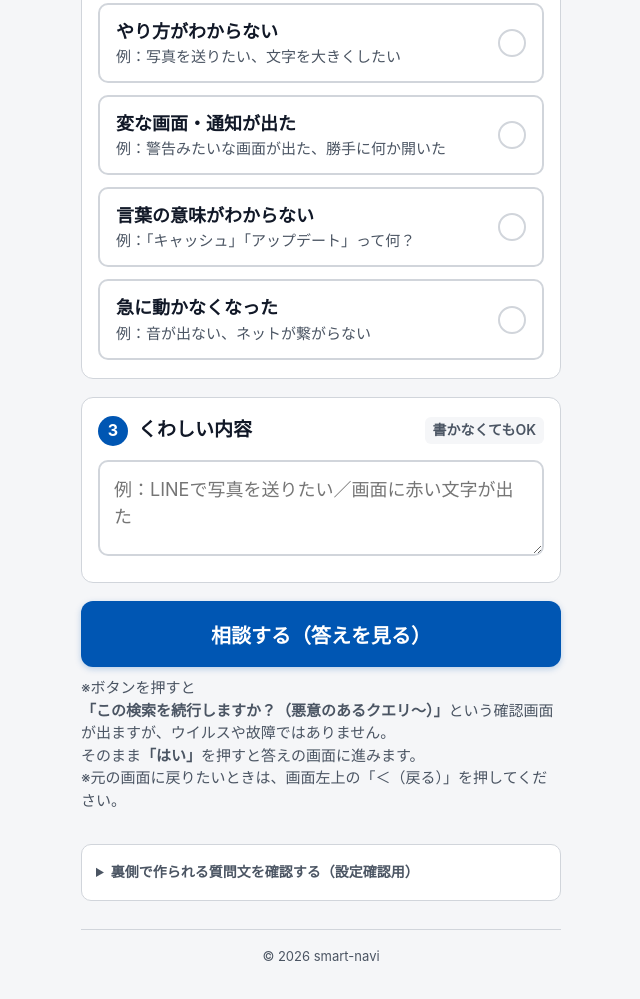
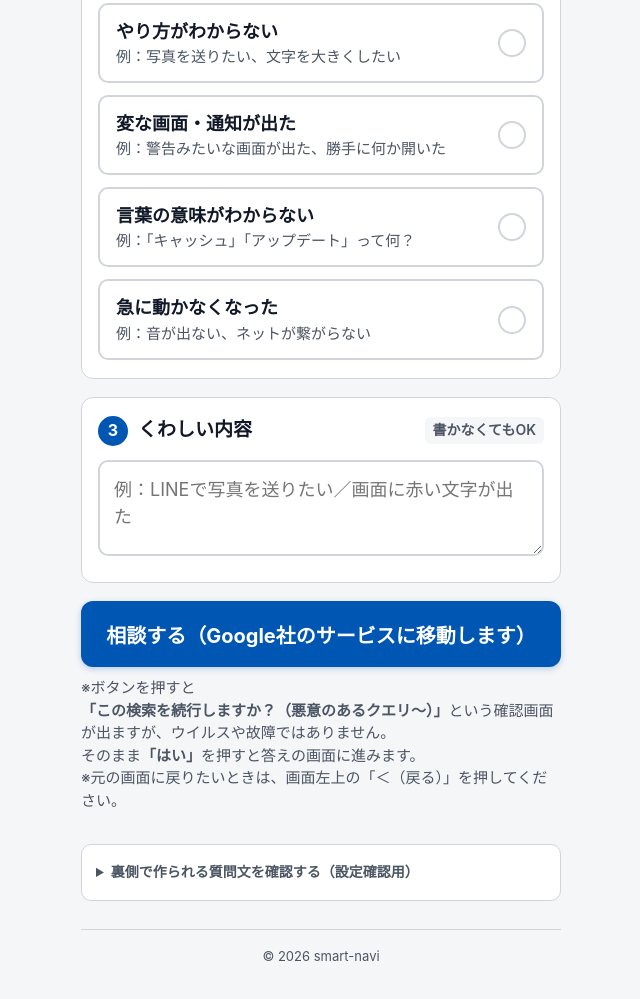
Before and after one commit to smart-navi/smart-navi.github.io, a plain HTML site: page index.html in a window 1280 px wide. Shown: the part 492-1491 px from the top of the page, without its empty margins (319-959 px from the left). Drawn offline with Linux system fonts and the light colour scheme.

Commit message:
Update index.html

```diff
--- a/index.html
+++ b/index.html
@@ -93,7 +93,7 @@
       <div id="inline-notice" class="inline-notice" role="status" aria-live="polite"></div>
 
       <button type="button" id="submit-btn" class="submit-btn">
-        相談する（答えを見る）
+        相談する（Google社のサービスに移動します）
       </button>
 
       <p class="submit-note">
```
